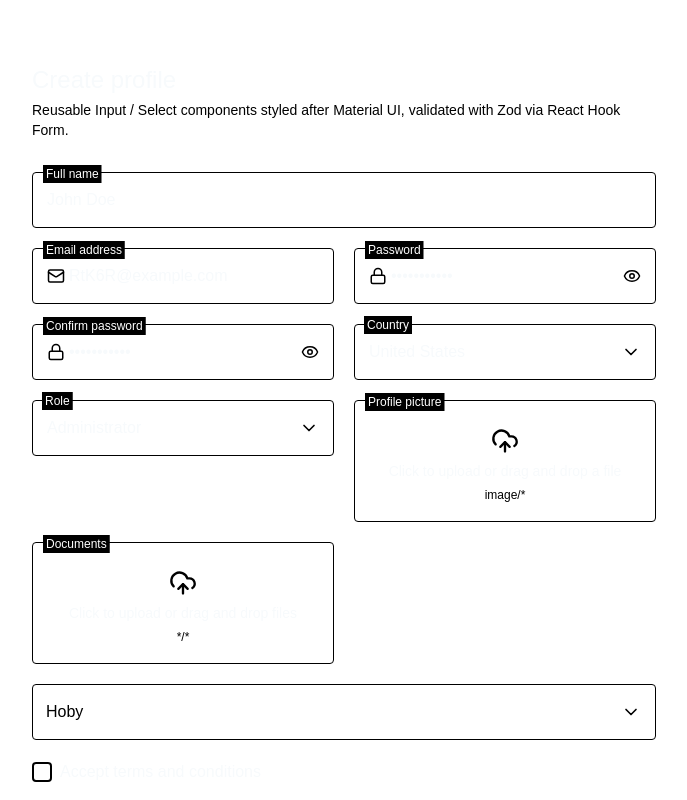
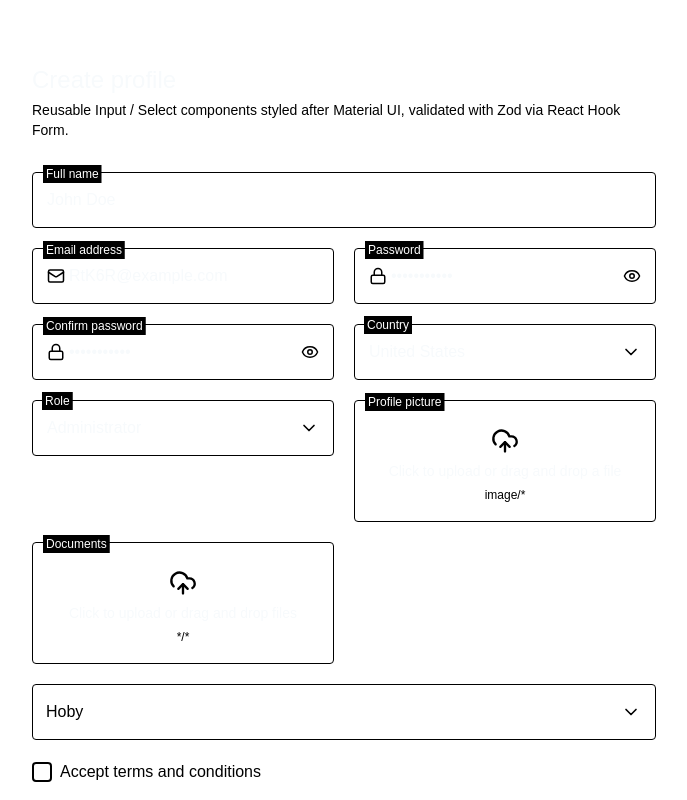
Before and after one commit to Azharul122/reusable-components, a Next.js app: page / in a window 1280 px wide. Shown: the top 800 px of the page, without its empty margins (296-983 px from the left). Built offline with nearby package versions, Linux system fonts and the light colour scheme.

Commit message:
Checkbox color changed

```diff
--- a/src/components/forms/CheckboxField.tsx
+++ b/src/components/forms/CheckboxField.tsx
@@ -118,7 +118,7 @@ export const Checkbox = React.forwardRef<HTMLInputElement, CheckboxProps>(
             <span
               className={cn(
                 textSize,
-                error ? "text-error" : "text-primary-text",
+                error ? "text-error" : "",
               )}
             >
               {label}
```
